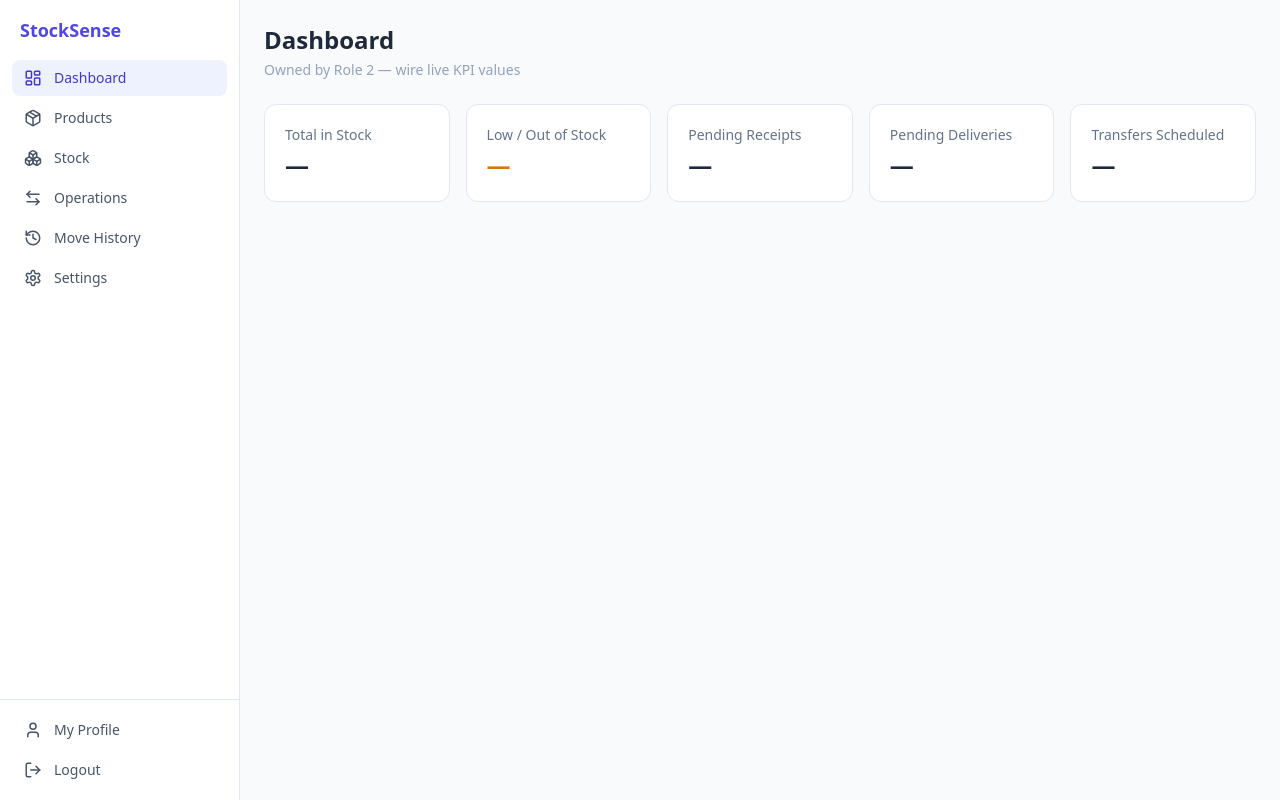
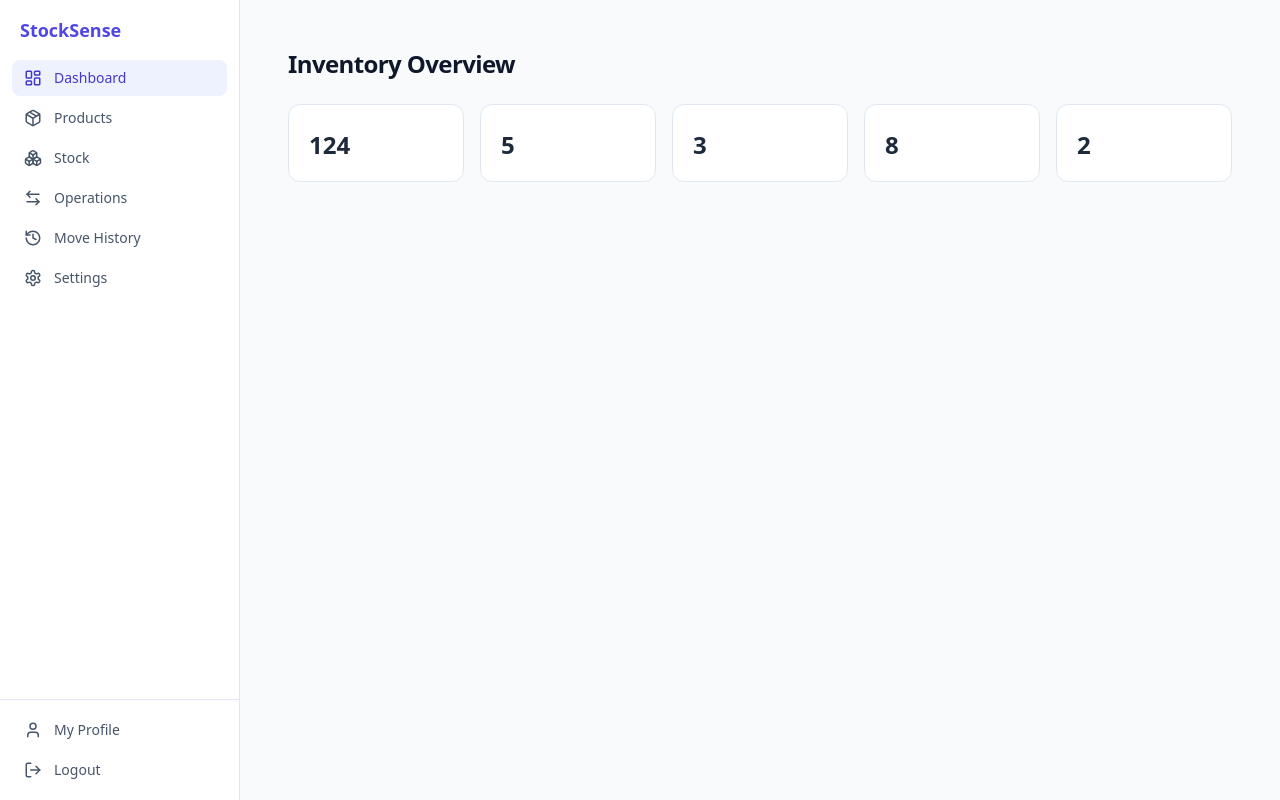
Before and after one commit to Muzaffar-codes07/StockSense, a React (Vite) app in the folder frontend/: page / in a window 1280 px wide. Built offline with nearby package versions, Linux system fonts and the light colour scheme; no server answers.

Commit message:
feat(role2): finalize dashboard KPIs and shared FilterBar component

```diff
--- /dev/null
+++ b/frontend/src/pages/Dashboard.tsx
@@ -0,0 +1,72 @@
+import { useEffect, useState } from 'react';
+import { api } from '../lib/api';
+import { KpiCard } from '../components/ui/KpiCard';
+
+interface DashboardKPIs {
+  totalProducts: number;
+  lowStockItems: number;
+  pendingReceipts: number;
+  pendingDeliveries: number;
+  scheduledTransfers: number;
+}
+
+export default function Dashboard() {
+  const [kpis, setKpis] = useState<DashboardKPIs>({
+    totalProducts: 124,     // Fallback Mock Data
+    lowStockItems: 5,       // Fallback Mock Data
+    pendingReceipts: 3,     // Fallback Mock Data
+    pendingDeliveries: 8,   // Fallback Mock Data
+    scheduledTransfers: 2,  // Fallback Mock Data
+  });
+  const [loading, setLoading] = useState(true);
+
+  useEffect(() => {
+    async function fetchMetrics() {
+      try {
+        const [r3Res, r4Res] = await Promise.allSettled([
+          api.get('/products/summary'),
+          api.get('/operations/summary'),
+        ]);
+
+        const updated = { ...kpis };
+
+        if (r3Res.status === 'fulfilled' && r3Res.value.data) {
+          updated.totalProducts = r3Res.value.data.totalProducts ?? updated.totalProducts;
+          updated.lowStockItems = r3Res.value.data.lowStockItems ?? updated.lowStockItems;
+        }
+
+        if (r4Res.status === 'fulfilled' && r4Res.value.data) {
+          updated.pendingReceipts = r4Res.value.data.pendingReceipts ?? updated.pendingReceipts;
+          updated.pendingDeliveries = r4Res.value.data.pendingDeliveries ?? updated.pendingDeliveries;
+          updated.scheduledTransfers = r4Res.value.data.scheduledTransfers ?? updated.scheduledTransfers;
+        }
+
+        setKpis(updated);
+      } catch (err) {
+        console.warn('Backend metrics offline, falling back to default values:', err);
+      } finally {
+        setLoading(false);
+      }
+    }
+
+    fetchMetrics();
+  }, []);
+
+  return (
+    <div className="p-6 space-y-6">
+      <div className="flex items-center justify-between">
+        <h1 className="text-2xl font-bold tracking-tight">Inventory Overview</h1>
+        {loading && <span className="text-sm text-gray-500">Syncing live metrics...</span>}
+      </div>
+
+      {/* 5 Scope-required KPIs for Role 2 */}
+      <div className="grid grid-cols-1 md:grid-cols-3 lg:grid-cols-5 gap-4">
+        <KpiCard title="Total Products in Stock" value={kpis.totalProducts} />
+        <KpiCard title="Low / Out-of-Stock" value={kpis.lowStockItems} />
+        <KpiCard title="Pending Receipts" value={kpis.pendingReceipts} />
+        <KpiCard title="Pending Deliveries" value={kpis.pendingDeliveries} />
+        <KpiCard title="Internal Transfers" value={kpis.scheduledTransfers} />
+      </div>
+    </div>
+  );
+}
--- a/frontend/src/router.tsx
+++ b/frontend/src/router.tsx
@@ -1,8 +1,11 @@
 import { createBrowserRouter } from 'react-router-dom';
 import { AppShell } from './components/layout/AppShell';
 import { Login } from './pages/Login';
+import Dashboard from './pages/Dashboard';
 import {
-  Dashboard,
+
+  Operations,
+  MoveHistory,
   Settings,
   Profile,
 } from './pages/placeholders';
```
